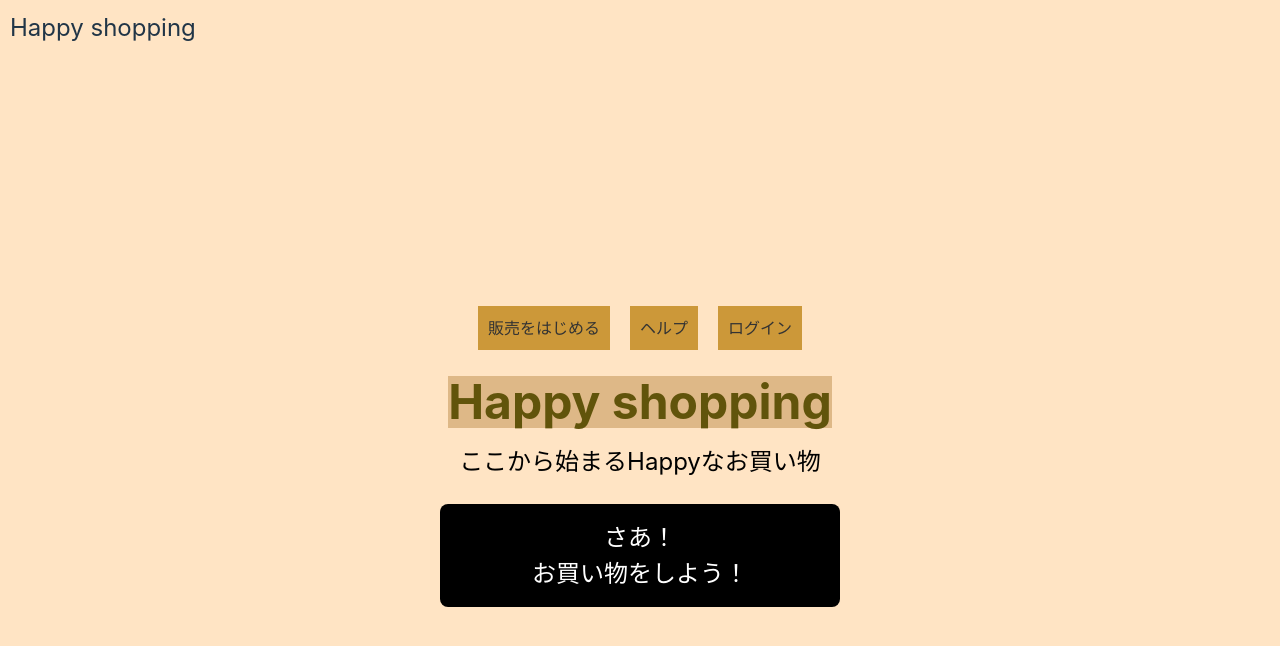
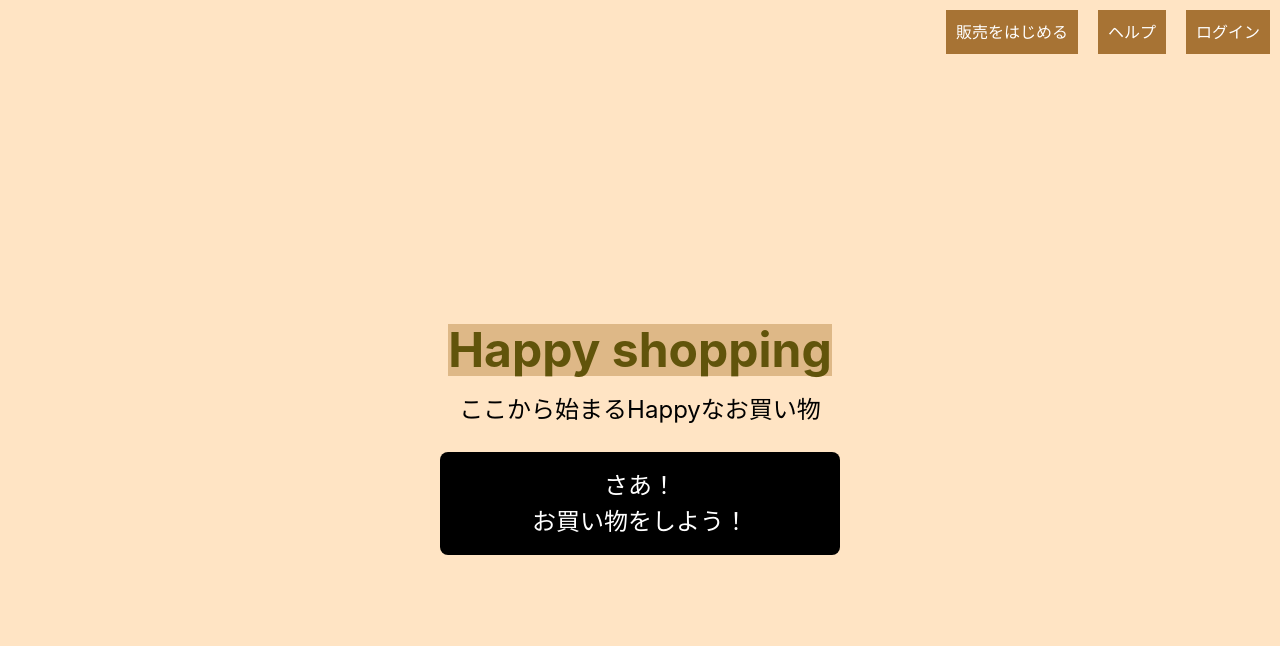
Before and after one commit to 1m4nim/shopping-app, a React (Vite) app: page / in a window 1280 px wide. Shown: the top 646 px of the page. Built offline with nearby package versions, Linux system fonts and the light colour scheme.

Commit message:
ハンバーガーメニュー直した

```diff
--- a/src/header.css
+++ b/src/header.css
@@ -1,18 +1,24 @@
-/* 共通スタイル */
+body {
+    margin: 0;
+}
+
 .left {
     position: absolute;
     top: 10px;
     left: 10px;
     font-size: 1.5rem;
-    z-index: 0;
+    z-index: -1;
+
 }
 
 .summary {
     display: flex;
     gap: 20px;
-    justify-content: center;
+    justify-content: flex-end;
     align-items: center;
-    z-index: 1;
+    position: absolute;
+    top: 10px;
+    right: 10px;
 }
 
 .band {
@@ -20,10 +26,9 @@
     padding: 10px;
     font-size: 1rem;
     font-weight: bold;
-    color: #333;
+    color: white;
     text-align: center;
-    background-color: #cc9839;
-    margin-top: 0.5rem;
+    background-color: rgb(167, 115, 52);
 }
 
 .hamburger {
@@ -61,7 +66,6 @@
 
 .menu .band {
     display: block;
-    height: 100%;
     padding: 10px 20px;
     border-bottom: 1px solid #ccc;
 }
@@ -70,9 +74,11 @@
     border-bottom: none;
 }
 
+
 @media (max-width: 768px) {
     .summary {
         display: none;
+
     }
 
     .hamburger {
--- a/src/header.tsx
+++ b/src/header.tsx
@@ -11,7 +11,6 @@ const HeaderDesign: React.FC = () => {
   return (
     <div>
       <div className="left">Happy shopping</div>
-
       <div className="summary">
         <div className="band">販売をはじめる</div>
         <div className="band">ヘルプ</div>
```
